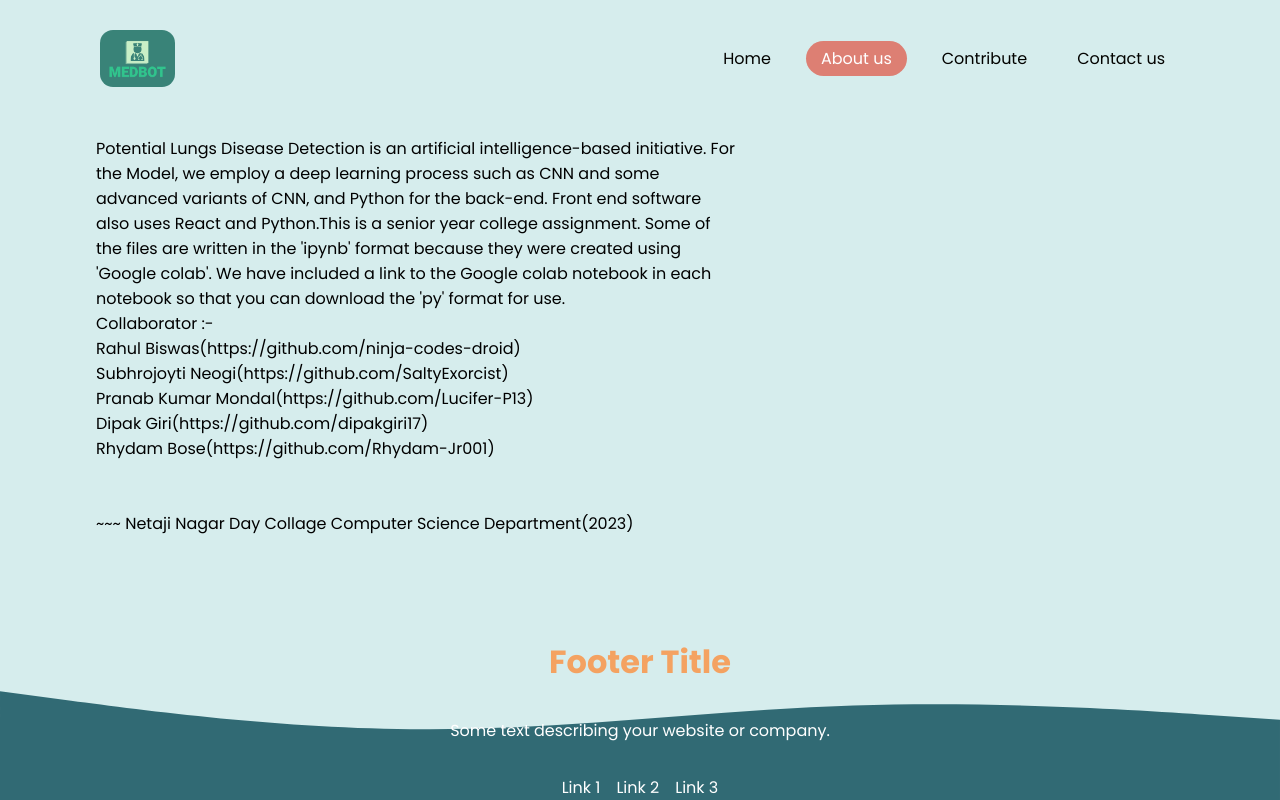
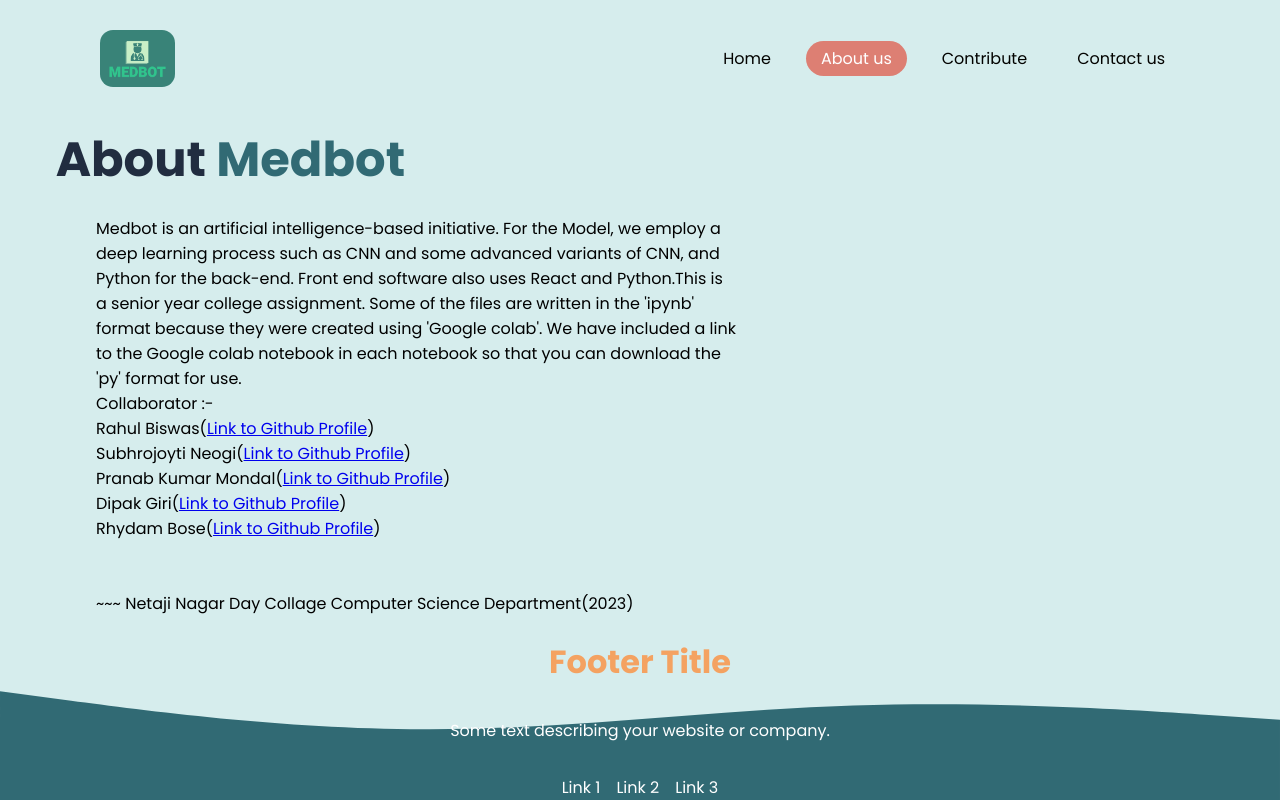
Before and after one commit to SaltyExorcist/Potential-Lungs-Disease-Detection-Using-Chest-X-RAY, a React (Vite) app: page /About in a window 1280 px wide. Built offline with nearby package versions, Linux system fonts and the light colour scheme; what @react-pdf/renderer would draw is missing.

Commit message:
Made changes to the About Us page.

```diff
--- a/src/components/about_style.css
+++ b/src/components/about_style.css
@@ -75,6 +75,27 @@
     color: #fff;
   }
 
+  h2{
+    font-size: 3em;
+    margin:0;
+    padding:0;
+    text-align: left;
+    position: absolute;
+    top: 20%;
+    left: 18%;
+    transform: translate(-50%,-50%);
+    color: #030300;
+  }
+
+  span.tel1
+  {
+    color: #212d40;
+  }
+  span.tel2
+  {
+    color: #316A74;
+  }
+
   footer {
     background-image: url('./wave.svg');
     background-repeat: no-repeat;
@@ -122,7 +143,7 @@
     font-size: 16px;
     text-align: left;
     position: absolute;
-    top: 40%;
+    top: 50%;
     left: 50%;
     transform: translate(-85%,-50%);
   }
--- a/src/pages/About.jsx
+++ b/src/pages/About.jsx
@@ -31,18 +31,19 @@ function About() {
     <>
     <div>
       <HeaderAbout/>
+      <h2><span className="tel1">About</span> <span className="tel2">Medbot</span></h2>
 <p className="about-paragraph">
-Potential Lungs Disease Detection is an artificial intelligence-based initiative. For the Model, we employ a deep learning process such as CNN and some advanced variants of CNN, and Python for the back-end. Front end software also uses React and Python.This is a senior year college assignment.
+Medbot is an artificial intelligence-based initiative. For the Model, we employ a deep learning process such as CNN and some advanced variants of CNN, and Python for the back-end. Front end software also uses React and Python.This is a senior year college assignment.
 
 Some of the files are written in the 'ipynb' format because they were created using 'Google colab'. We have included a link to the Google colab notebook in each notebook so that you can download the 'py' format for use.<br/>
 
 Collaborator :- <br/>
 
-Rahul Biswas(https://github.com/ninja-codes-droid)<br/>
-Subhrojoyti Neogi(https://github.com/SaltyExorcist)<br/>
-Pranab Kumar Mondal(https://github.com/Lucifer-P13)<br/>
-Dipak Giri(https://github.com/dipakgiri17)<br/>
-Rhydam Bose(https://github.com/Rhydam-Jr001)<br/>
+Rahul Biswas(<a href="https://github.com/ninja-codes-droid" target="_blank" rel="noopener noreferrer">Link to Github Profile</a>)<br/>
+Subhrojoyti Neogi(<a href="https://github.com/SaltyExorcist" target="_blank" rel="noopener noreferrer">Link to Github Profile</a>)<br/>
+Pranab Kumar Mondal(<a href="https://github.com/Lucifer-P13" target="_blank" rel="noopener noreferrer">Link to Github Profile</a>)<br/>
+Dipak Giri(<a href="https://github.com/dipakgiri17" target="_blank" rel="noopener noreferrer">Link to Github Profile</a>)<br/>
+Rhydam Bose(<a href="https://github.com/Rhydam-Jr001" target="_blank" rel="noopener noreferrer">Link to Github Profile</a>)<br/>
 <br/><br/>
 
 
```
Also changed, not shown: src/components/Progress.jsx (renamed from src/Progress.jsx).
